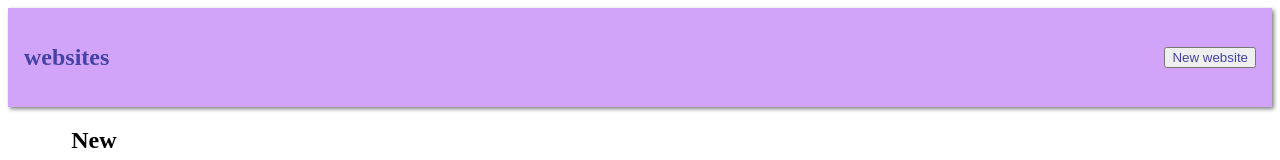
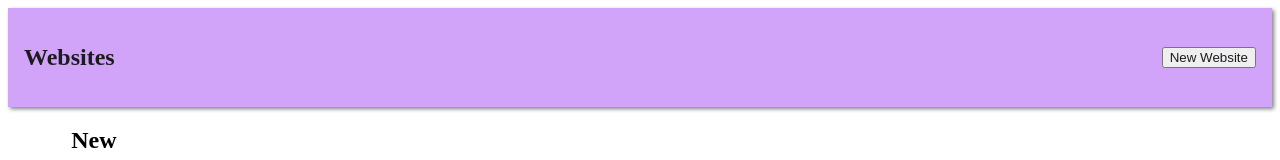
Before and after one commit to Ahmadh24/PERN_frontend, a React (Create React App) app: page /websites/new in a window 1280 px wide. Shown: the top 160 px of the page. Built offline with nearby package versions, Linux system fonts and the light colour scheme.

Commit message:
bug fixes

```diff
--- a/public/index.html
+++ b/public/index.html
@@ -24,7 +24,7 @@
       work correctly both with client-side routing and a non-root public URL.
       Learn how to configure a non-root public URL by running `npm run build`.
     -->
-    <title>React App</title>
+    <title>Websites</title>
   </head>
   <body>
     <noscript>You need to enable JavaScript to run this app.</noscript>
--- a/src/Components/NavBar.js
+++ b/src/Components/NavBar.js
@@ -4,10 +4,10 @@ export default function NavBar() {
   return (
     <nav>
       <h1>
-        <Link to="/websites">websites</Link>
+        <Link to="/websites">Websites</Link>
       </h1>
       <button>
-        <Link to="/websites/new">New website</Link>
+        <Link to="/websites/new">New Website</Link>
       </button>
     </nav>
   );
--- a/src/Components/Website.js
+++ b/src/Components/Website.js
@@ -15,7 +15,7 @@ function Website({ website }) {
           {website.name}
         </a>
       </td>
-      <td className="website">
+      <td className="Website">
         <Link to={`/websites/${website.id}`}>✏️</Link>
       </td>
     </tr>
--- a/src/Components/WebsiteDetails.js
+++ b/src/Components/WebsiteDetails.js
@@ -14,7 +14,7 @@ function WebsiteDetails() {
       setWebsite(response.data);
     });
   }, [id, navigate, API]);
-  const deletewebsite = () => {
+  const deleteWebsite = () => {
     axios
       .delete(`${API}/websites/${id}`)
       .then(() => {
@@ -23,7 +23,7 @@ function WebsiteDetails() {
       .catch((c) => console.error("catch", c));
   };
   const handleDelete = () => {
-    deletewebsite();
+    deleteWebsite();
   };
   return (
     <>
--- a/src/Components/WebsiteNewForm.js
+++ b/src/Components/WebsiteNewForm.js
@@ -7,9 +7,9 @@ import { useNavigate } from "react-router-dom";
 function WebsiteNewForm() {
   let navigate = useNavigate();
 
-  const addWebsite = (newwebsite) => {
+  const addWebsite = (newWebsite) => {
     axios
-      .post(`https://pern-backend-413r.onrender.com/websites`, newwebsite)
+      .post(`https://pern-backend-413r.onrender.com/websites`, newWebsite)
       .then(() => {
         navigate(`/websites`);
       })
--- a/src/index.css
+++ b/src/index.css
@@ -15,7 +15,7 @@ main {
 
 a {
   text-decoration: none;
-  color: #4442a5;
+  color: #1c1c20;
 }
 
 h4 {
@@ -42,11 +42,6 @@ tbody tr:nth-child(even) {
   background: #f4eafd;
 }
 
-.New {
-  /* border: 1px solid gold;
-  margin: auto;
-  width: 95%; */
-}
 
 .New form {
   margin: auto;
```
